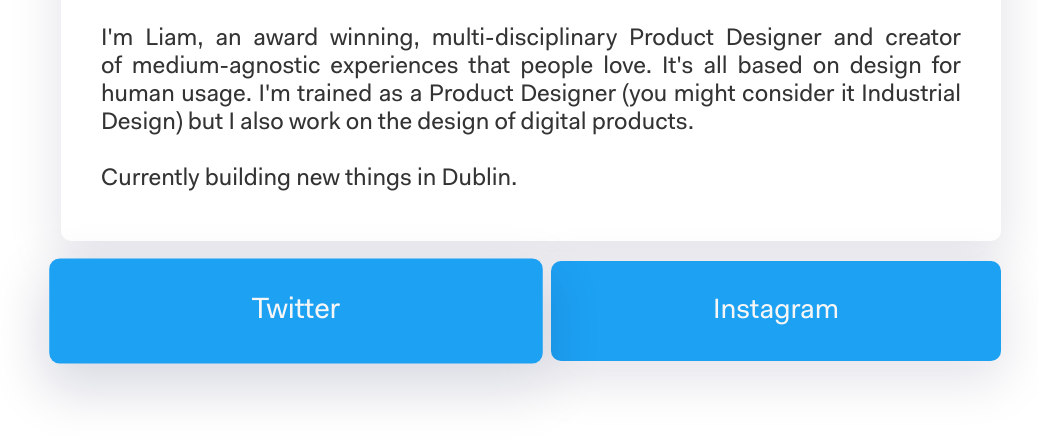
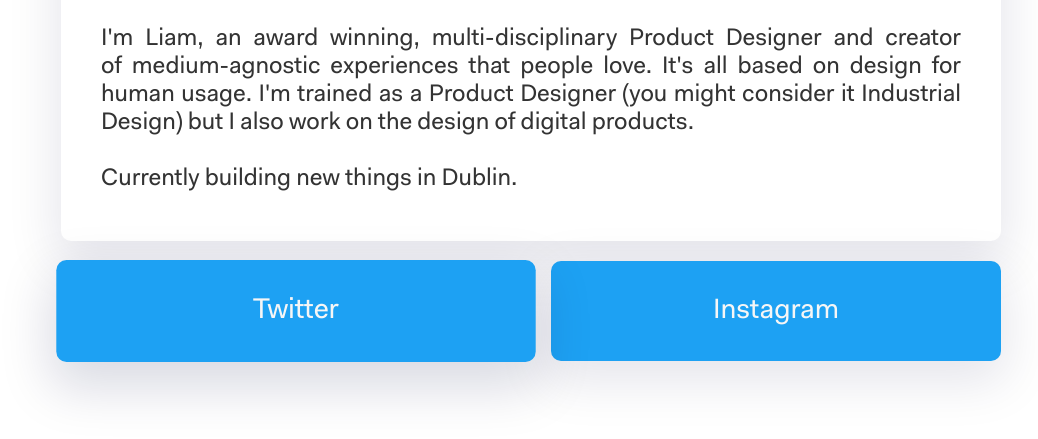
Before and after one commit to melmdesign/liamm, a plain HTML site: page index.html in a window 1280 px wide. In both pictures the pointer is over the element 405 px from the left and 600 px from the top of the page. Shown: the part 289-728 px from the top of the page, without its empty margins (109-1147 px from the left). Drawn offline with nearby package versions, Linux system fonts and the light colour scheme.

Commit message:
Transition Change
1.05 <> 1.02

```diff
--- a/css/liam-murphy.webflow.css
+++ b/css/liam-murphy.webflow.css
@@ -25,7 +25,6 @@
   border-radius: 10px;
   background-color: #fff;
   box-shadow: 0 16px 50px 6px rgba(0, 11, 66, .1);
-  transition: transform 0.3s;
 }
 
 .top-div:hover {
@@ -34,8 +33,6 @@
   border-radius: 10px;
   background-color: #fff;
   box-shadow: 0 20px 50px 6px rgba(0, 11, 66, .15);
-  transform: scale(1.05,1.05);
-  transition: transform 0.3s;
 }
 
 .top-div.bottom {
@@ -74,7 +71,7 @@
   flex: 1;
   background-color: #1da1f3;
   box-shadow: 0 20px 50px 6px rgba(0, 11, 66, .15);
-  transform: scale(1.05,1.05);
+  transform: scale(1.02,1.02);
   transition: transform 0.3s;
 }
 
@@ -114,7 +111,7 @@
   background-position: 50% 50%;
   background-size: 512px;
   box-shadow: 0 20px 50px 6px rgba(0, 11, 66, .15);
-  transform: scale(1.05,1.05);
+  transform: scale(1.02,1.02);
   transition: transform 0.3s;
 }
 
```
